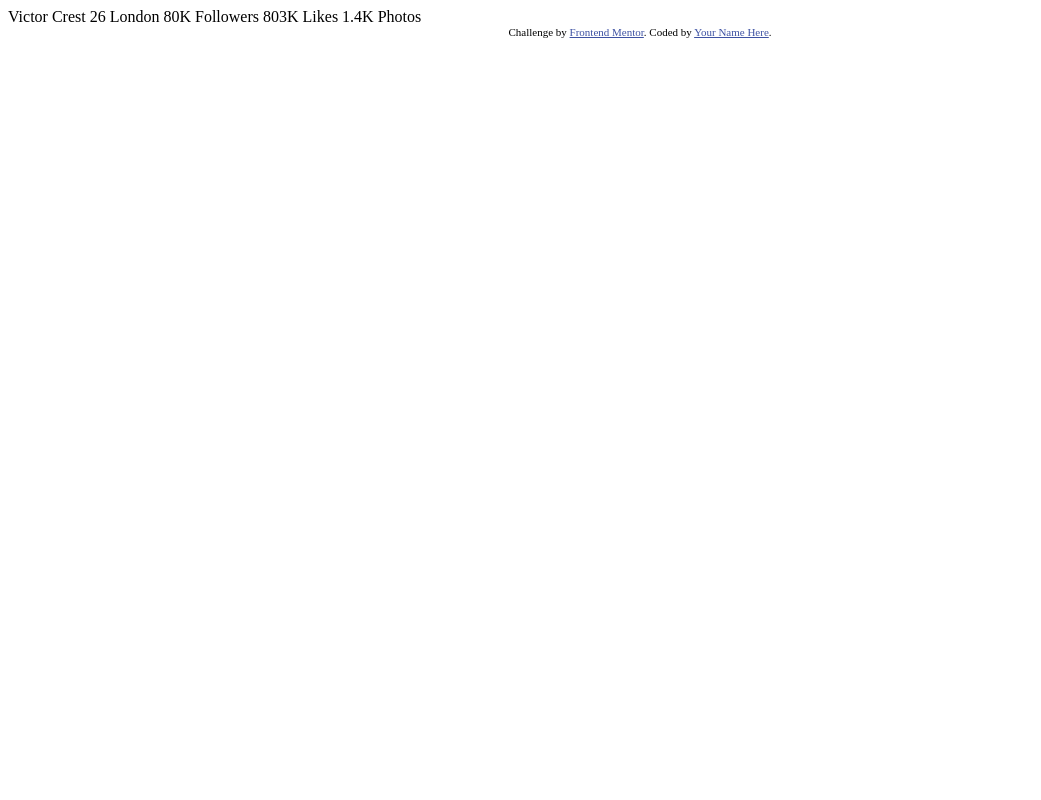
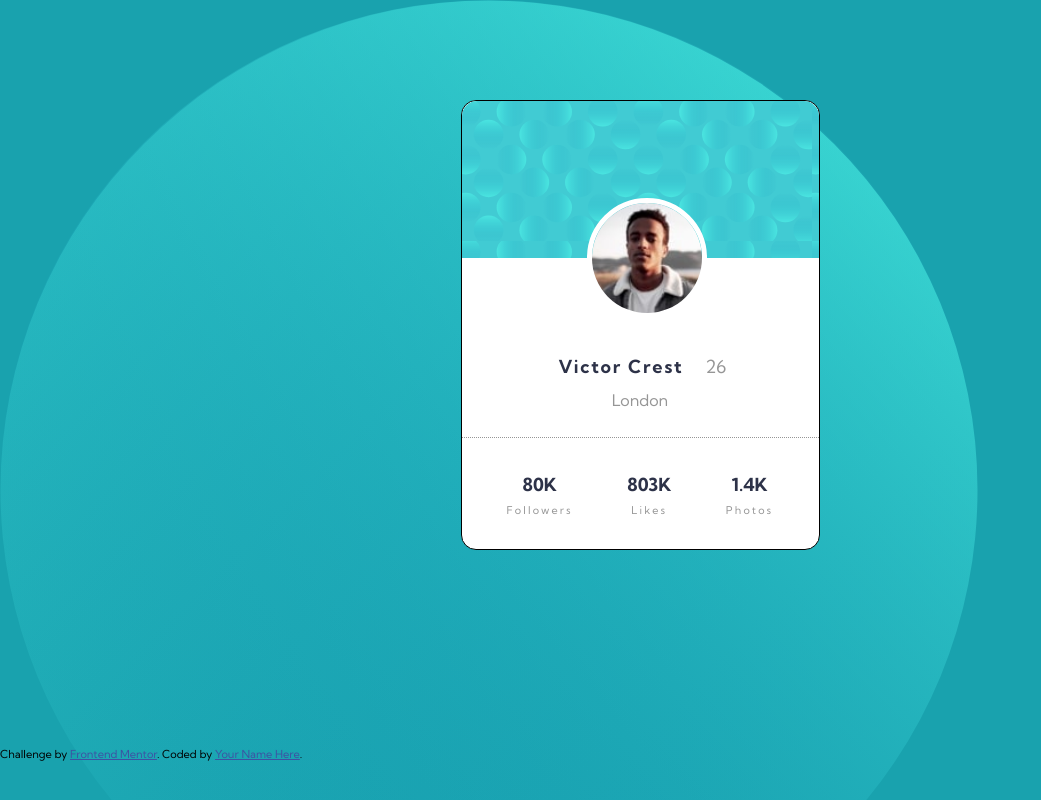
Before and after one commit to Fenroe/Profile-Card-Component, a plain HTML site: page index.html in a window 1280 px wide. Shown: the whole page, without its empty margins (0-1041 px from the left). Drawn offline with Linux system fonts and the light colour scheme.

Commit message:
Add files via upload

```diff
--- a/index.html
+++ b/index.html
@@ -5,31 +5,38 @@
   <meta name="viewport" content="width=device-width, initial-scale=1.0"> <!-- displays site properly based on user's device -->
 
   <link rel="icon" type="image/png" sizes="32x32" href="./images/favicon-32x32.png">
+  <link rel="stylesheet" href="style/main.css">
 
   <title>Frontend Mentor | Profile card component</title>
-
-  <!-- Feel free to remove these styles or customise in your own stylesheet 👍 -->
-  <style>
-    .attribution { font-size: 11px; text-align: center; }
-    .attribution a { color: hsl(228, 45%, 44%); }
-  </style>
 </head>
 <body>
-  Victor Crest
-  26
-  London
+  <main>
+    <div class="top">
+      <img src="images/image-victor.jpg" alt="Profile Pic" class="profile-pic">
+    </div>
+    <div class="middle">
+      <div class="text-container">
 
-  80K
-  Followers
-
-  803K
-  Likes
-
-  1.4K
-  Photos
-  <div class="attribution">
-    Challenge by <a href="https://www.frontendmentor.io?ref=challenge" target="_blank">Frontend Mentor</a>.
-    Coded by <a href="#">Your Name Here</a>.
-  </div>
+        <h1 class="name">Victor Crest</h1>
+        <h1 class="age">26</h1>
+        <h2 class="location">London</h3>
+      </div>
+    </div>
+    <div class="bottom">
+      <div class="stats-container">
+        <ul>
+          <li><h1>80K <br><span>Followers</span></h1></li>
+          <li><h1>803K <br><span>Likes</span></h1></li>
+          <li><h1>1.4K <br><span>Photos</span></h1></li>
+        </ul>
+      </div>
+    </div>
+  </main>
+  <footer>
+    <div class="attribution">
+      Challenge by <a href="https://www.frontendmentor.io?ref=challenge" target="_blank">Frontend Mentor</a>.
+      Coded by <a href="#">Your Name Here</a>.
+    </div>
+</footer>
 </body>
 </html>
--- /dev/null
+++ b/style/main.scss
@@ -0,0 +1,119 @@
+@import url("reset.css");
+@import url('https://fonts.googleapis.com/css2?family=Kumbh+Sans:wght@400;700&display=swap');
+
+
+body {
+    background-image: url("../images/bg-pattern-top.svg"), url("../images/bg-pattern-bottom.svg");
+    background-repeat: no-repeat, no-repeat;
+    background-color: hsl(185, 75%, 39%);
+    font-family: kumbh sans;
+}
+main {
+    display: flex;
+    flex-direction: column;
+    background-color: white;
+    width: 359px;
+    height: 450px;
+    margin: 100px auto;
+    border: 1px solid;
+    border-radius: 15px;
+    box-sizing: border-box;
+}
+
+.top {
+    height: 35%;
+    background-image: url("../images/bg-pattern-card.svg");
+    width: 100%;
+    position: relative;
+    border-top-left-radius: 15px;
+    border-top-right-radius: 15px;
+
+    .profile-pic {
+        position: absolute;
+        border: 1px hidden;
+        border-radius: 50%;
+        bottom: -60px;
+        left: 125px;
+        height: 120px;
+        width: 120px;
+        border: 5px solid white;
+    }
+}
+
+.middle {
+    height: 40%;
+}
+
+.text-container {
+    padding: 100px 70px;
+    display: flex;
+    flex-direction: row;
+    flex-wrap: wrap;
+    justify-content: center;
+    align-items: center;
+}
+
+.name {
+    font-weight: bold;
+    text-align: right;
+    width: 70%;
+    font-size: 18px;
+    letter-spacing: .1em;
+    color: hsl(229, 23%, 23%);
+}
+
+.age {
+    color: hsl(0, 0%, 59%);
+    font-weight: lighter;
+    text-align: center;
+    width: 30%;
+    font-size: 18px;
+}
+
+.location {
+    color: hsl(0, 0%, 59%);
+    text-align: center;
+    font-weight: lighter;
+    align-self: flex-end;
+    line-height: 3;
+}
+
+.bottom {
+    border-top: 1px dotted hsl(0, 0%, 59%);
+    height: 25%;
+}
+
+ul {
+    height: 100%;
+    display: flex;
+    justify-content: space-around;
+    text-align: center;
+    padding: 5%;
+}
+
+ul h1 {
+    font-size: 18px;
+    font-weight: bold;
+    color: hsl(229, 23%, 23%);
+    padding-top: 20px;
+}
+
+ul span {
+    font-size: 60%;
+    font-weight: lighter;
+    letter-spacing: .2em;
+    line-height: 3;
+    color: hsl(0, 0%, 59%);
+}
+
+footer {
+    position: fixed;
+    bottom: 40px;
+}
+
+.attribution {
+    font-size: 11px; text-align: center;
+}
+.attribution a {
+    color: hsl(228, 45%, 44%);
+}
--- /dev/null
+++ b/style/reset.css
@@ -0,0 +1,49 @@
+html {
+	box-sizing: border-box;
+  }
+  *, *:before, *:after {
+	box-sizing: inherit;
+  }
+html, body, div, span, applet, object, iframe,
+h1, h2, h3, h4, h5, h6, p, blockquote, pre,
+a, abbr, acronym, address, big, cite, code,
+del, dfn, em, img, ins, kbd, q, s, samp,
+small, strike, strong, sub, sup, tt, var,
+b, u, i, center,
+dl, dt, dd, ol, ul, li,
+fieldset, form, label, legend,
+table, caption, tbody, tfoot, thead, tr, th, td,
+article, aside, canvas, details, embed,
+figure, figcaption, footer, header, hgroup,
+menu, nav, output, ruby, section, summary,
+time, mark, audio, video {
+	margin: 0;
+	padding: 0;
+	border: 0;
+	font-size: 100%;
+	font: inherit;
+	vertical-align: baseline;
+}
+/* HTML5 display-role reset for older browsers */
+article, aside, details, figcaption, figure,
+footer, header, hgroup, menu, nav, section {
+	display: block;
+}
+body {
+	line-height: 1;
+}
+ol, ul {
+	list-style: none;
+}
+blockquote, q {
+	quotes: none;
+}
+blockquote:before, blockquote:after,
+q:before, q:after {
+	content: '';
+	content: none;
+}
+table {
+	border-collapse: collapse;
+	border-spacing: 0;
+}
```
Also changed, not shown: style/main.css (added), 1 other file.
